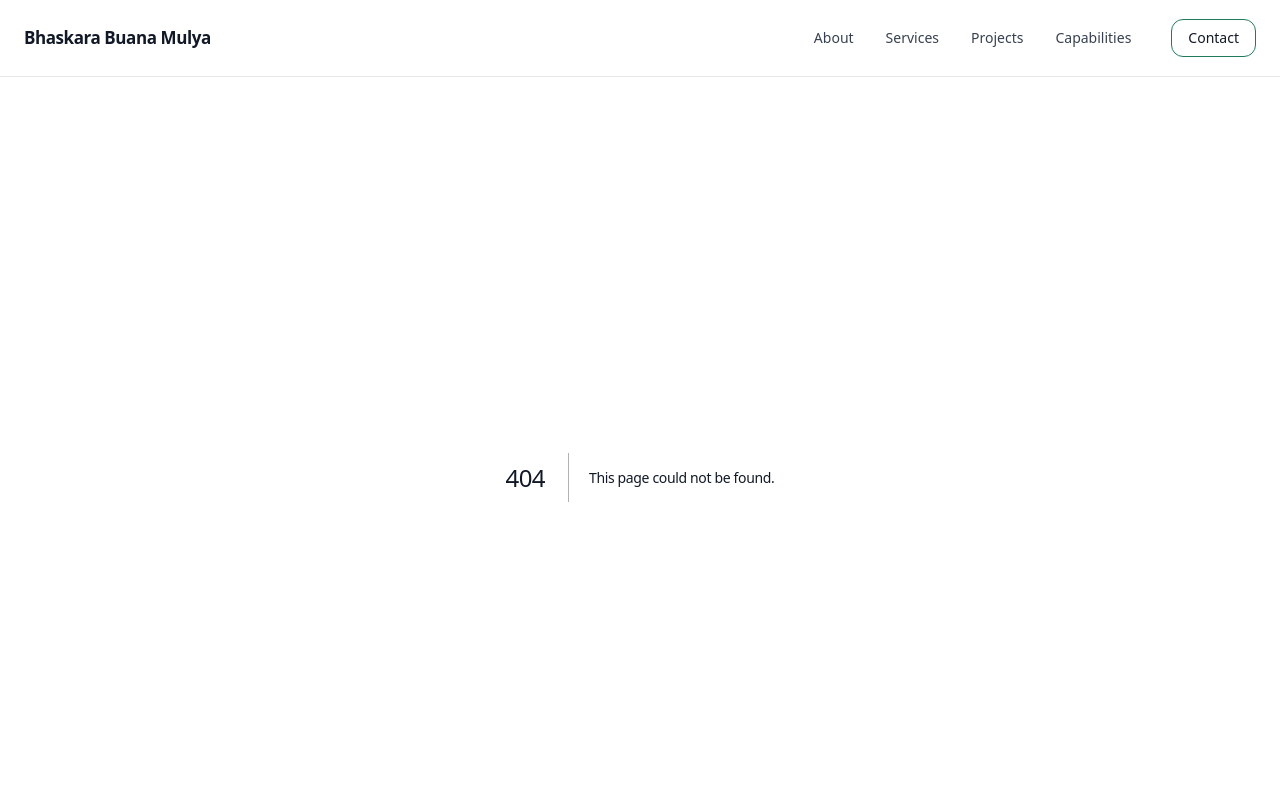
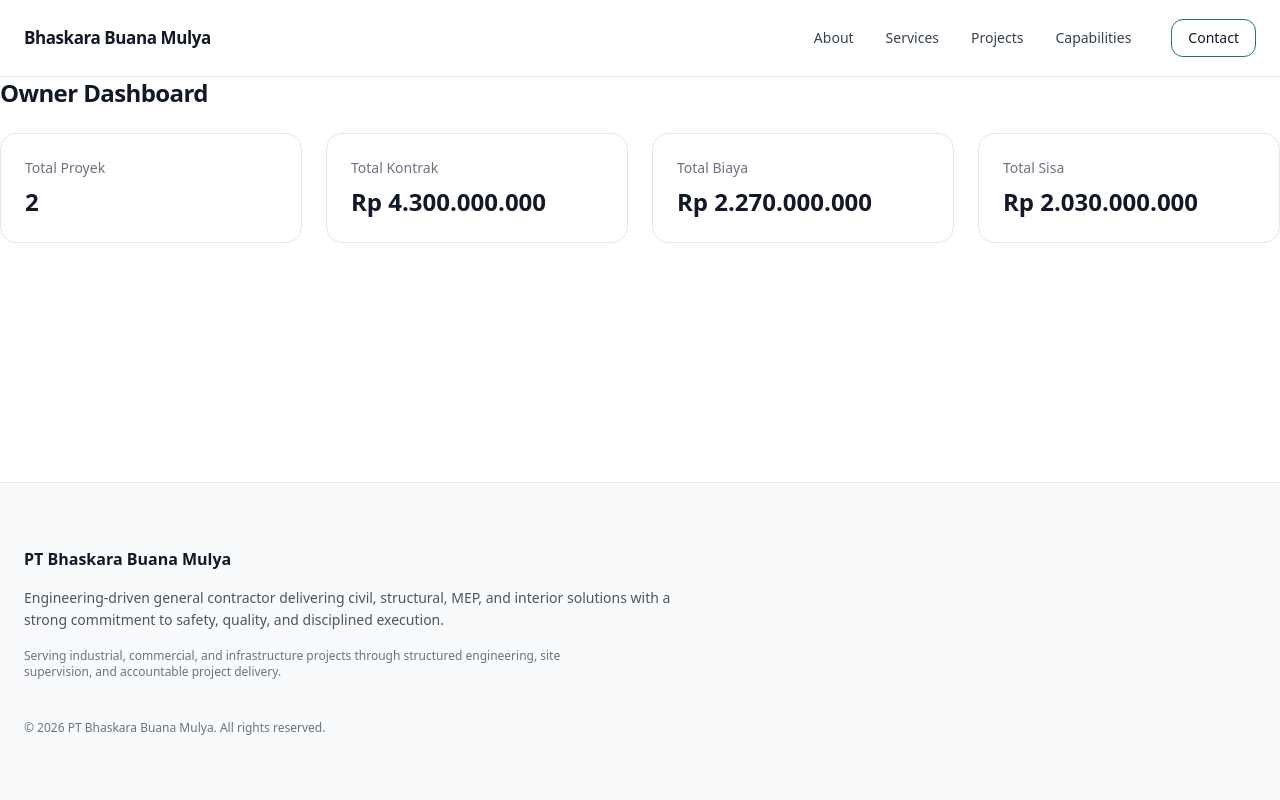
Before and after one commit to herlan-syihabudin/Bhaskara, a Next.js app: page /dashboard/owner in a window 1280 px wide. Before the commit this address had no page. Shown: the top 800 px of the page. Built offline with nearby package versions, Linux system fonts and the light colour scheme.

Commit message:
Create page.tsx

```diff
--- /dev/null
+++ b/app/(dash)/dashboard/owner/page.tsx
@@ -0,0 +1,19 @@
+import KpiCard from "@/components/dashboard/KpiCard";
+import { getOwnerSummary } from "@/lib/dummy/projects";
+
+export default function OwnerPage() {
+  const summary = getOwnerSummary();
+
+  return (
+    <>
+      <h1 className="text-2xl font-semibold mb-6">Owner Dashboard</h1>
+
+      <div className="grid sm:grid-cols-2 lg:grid-cols-4 gap-6">
+        <KpiCard title="Total Proyek" value={summary.totalProyek} type="text" />
+        <KpiCard title="Total Kontrak" value={summary.totalKontrak} />
+        <KpiCard title="Total Biaya" value={summary.totalBiaya} />
+        <KpiCard title="Total Sisa" value={summary.totalSisa} />
+      </div>
+    </>
+  );
+}
```
